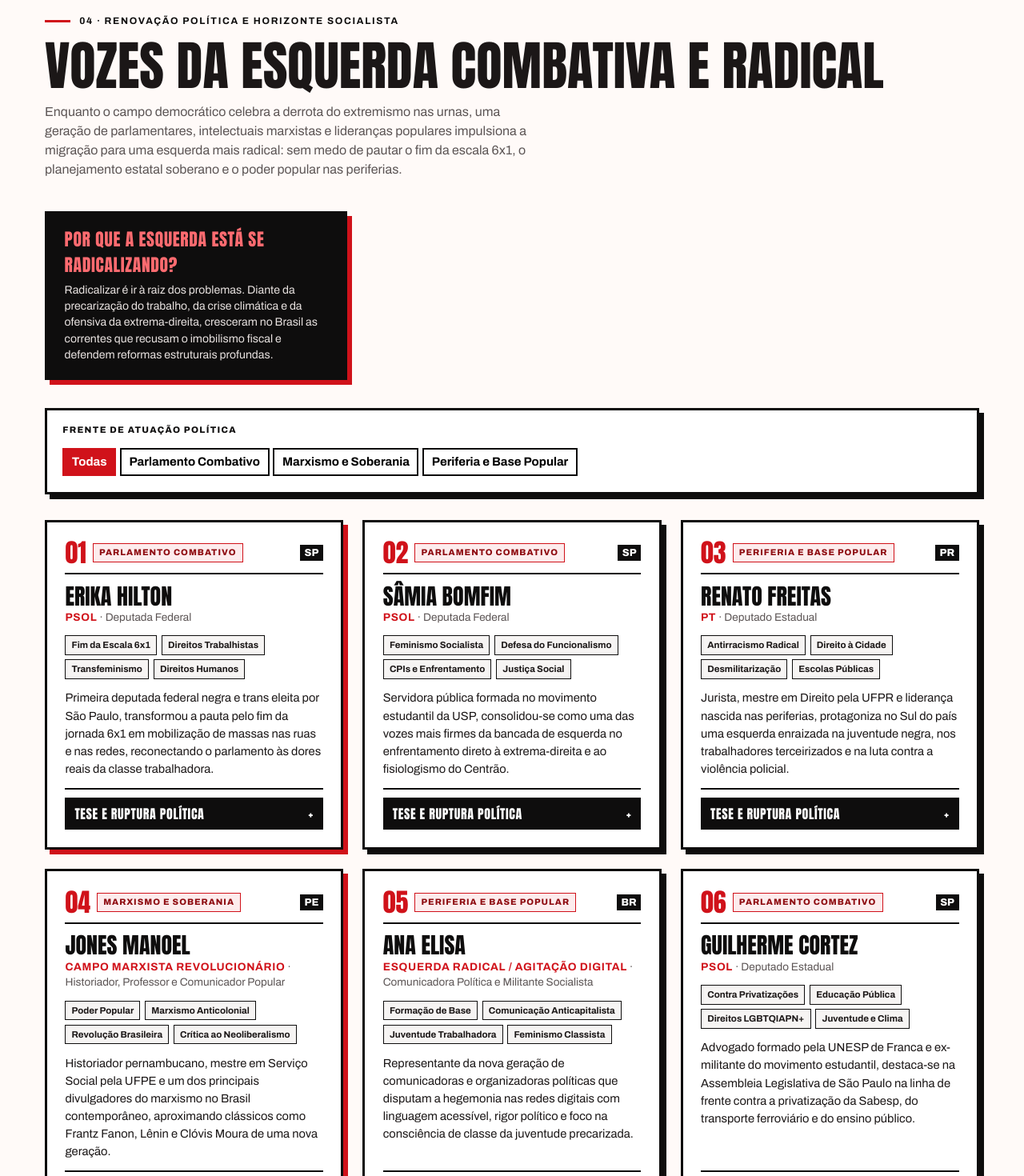
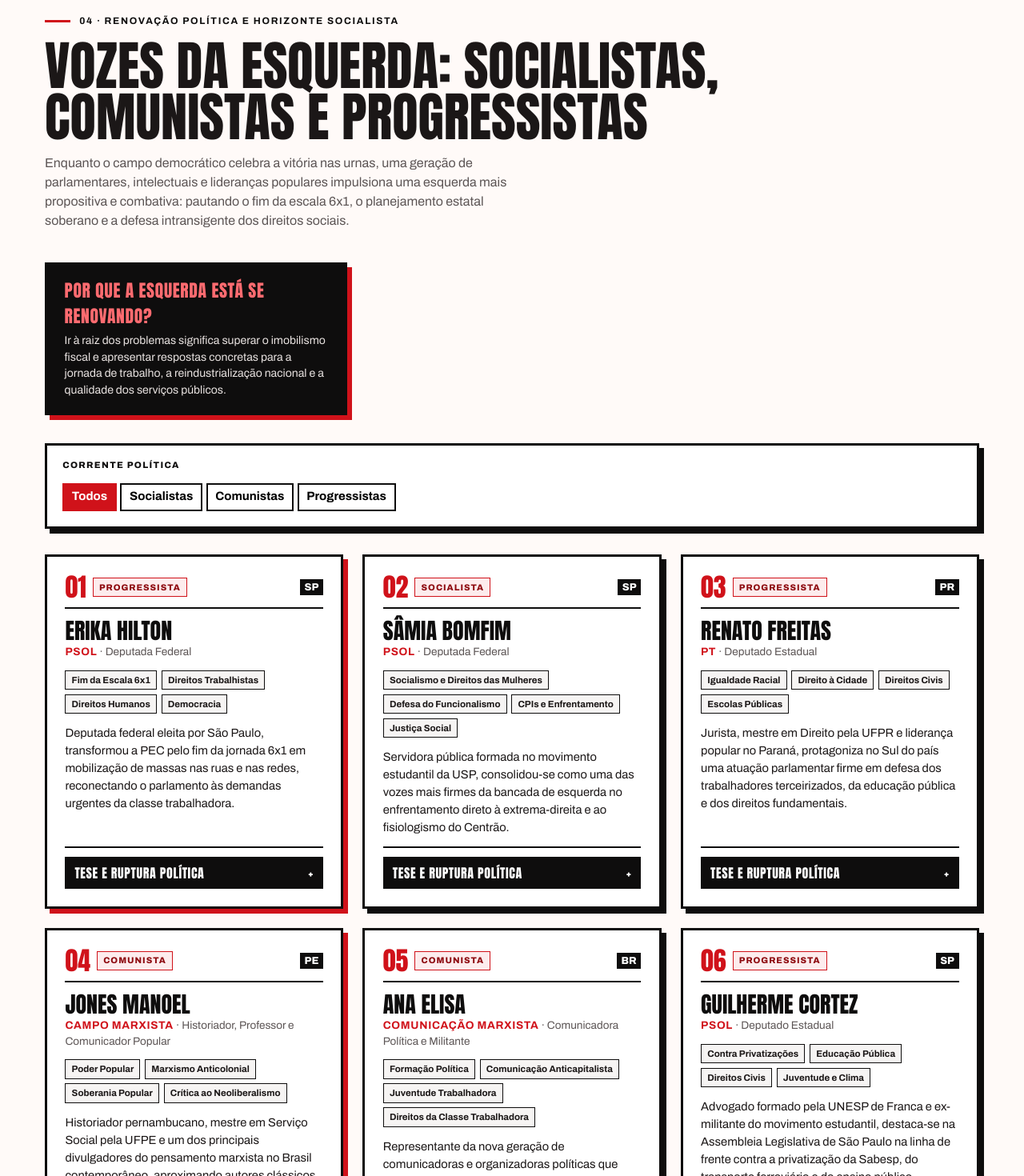
Before and after one commit to jvalb/VoVira, a Next.js app in the folder web/: page / in a window 1280 px wide. Shown: the part 8520-9990 px from the top of the page at 80% size. Built offline with nearby package versions, Linux system fonts and the light colour scheme.

Commit message:
fix(mapa,esquerda): corrigir alinhamento da busca no mapa e classificar perfis em socialistas, comunistas e progressistas

```diff
--- a/web/app/globals.css
+++ b/web/app/globals.css
@@ -168,7 +168,8 @@ select, input[type="search"] { font: inherit; padding: .4rem .5rem; border: 1px
 .rodape-mapa { margin: 0; }
 
 /* busca */
-.busca { position: relative; min-width: 240px; flex: 0 1 320px; }
+.busca { position: relative; min-width: 240px; width: 100%; }
+.campo .busca { flex: none; width: 280px; }
 .busca input { width: 100%; }
 .busca-lista { position: absolute; z-index: 20; top: 100%; left: 0; right: 0; margin: 2px 0 0; padding: 0; list-style: none; background: #fff; border: 1px solid var(--borda); border-radius: 6px; box-shadow: 0 6px 18px rgba(0,0,0,.15); }
 .busca-lista button { width: 100%; text-align: left; border: 0; background: none; padding: .45rem .6rem; font: inherit; cursor: pointer; }
--- a/web/components/EsquerdaRadical.tsx
+++ b/web/components/EsquerdaRadical.tsx
@@ -2,7 +2,7 @@
 
 import { useState } from "react";
 
-export type FrenteEsquerda = "Parlamento Combativo" | "Marxismo e Soberania" | "Periferia e Base Popular";
+export type VertenteEsquerda = "Socialista" | "Comunista" | "Progressista";
 
 export interface PerfilEsquerda {
   id: string;
@@ -11,17 +11,17 @@ export interface PerfilEsquerda {
   cargo: string;
   partidoOuOrganizacao: string;
   uf: string;
-  frente: FrenteEsquerda;
+  vertente: VertenteEsquerda;
   bandeiras: string[];
   sintese: string;
   guinadaRadical: string;
 }
 
-const FRENTES: Array<"Todas" | FrenteEsquerda> = [
-  "Todas",
-  "Parlamento Combativo",
-  "Marxismo e Soberania",
-  "Periferia e Base Popular",
+const VERTENTES: Array<{ filtro: "Todas" | VertenteEsquerda; rotulo: string }> = [
+  { filtro: "Todas", rotulo: "Todos" },
+  { filtro: "Socialista", rotulo: "Socialistas" },
+  { filtro: "Comunista", rotulo: "Comunistas" },
+  { filtro: "Progressista", rotulo: "Progressistas" },
 ];
 
 const PERFIS: PerfilEsquerda[] = [
@@ -32,10 +32,10 @@ const PERFIS: PerfilEsquerda[] = [
     cargo: "Deputada Federal",
     partidoOuOrganizacao: "PSOL",
     uf: "SP",
-    frente: "Parlamento Combativo",
-    bandeiras: ["Fim da Escala 6x1", "Direitos Trabalhistas", "Transfeminismo", "Direitos Humanos"],
+    vertente: "Progressista",
+    bandeiras: ["Fim da Escala 6x1", "Direitos Trabalhistas", "Direitos Humanos", "Democracia"],
     sintese:
-      "Primeira deputada federal negra e trans eleita por São Paulo, transformou a pauta pelo fim da jornada 6x1 em mobilização de massas nas ruas e nas redes, reconectando o parlamento às dores reais da classe trabalhadora.",
+      "Deputada federal eleita por São Paulo, transformou a PEC pelo fim da jornada 6x1 em mobilização de massas nas ruas e nas redes, reconectando o parlamento às demandas urgentes da classe trabalhadora.",
     guinadaRadical:
       "Rompe com a postura meramente defensiva ao pautar diretamente a redução da jornada de trabalho sem redução salarial, enfrentando o lobby patronal e recolocando o tempo de vida do trabalhador no centro da luta política.",
   },
@@ -46,12 +46,12 @@ const PERFIS: PerfilEsquerda[] = [
     cargo: "Deputada Federal",
     partidoOuOrganizacao: "PSOL",
     uf: "SP",
-    frente: "Parlamento Combativo",
-    bandeiras: ["Feminismo Socialista", "Defesa do Funcionalismo", "CPIs e Enfrentamento", "Justiça Social"],
+    vertente: "Socialista",
+    bandeiras: ["Socialismo e Direitos das Mulheres", "Defesa do Funcionalismo", "CPIs e Enfrentamento", "Justiça Social"],
     sintese:
       "Servidora pública formada no movimento estudantil da USP, consolidou-se como uma das vozes mais firmes da bancada de esquerda no enfrentamento direto à extrema-direita e ao fisiologismo do Centrão.",
     guinadaRadical:
-      "Defende a independência política das lutas populares frente aos limites do presidencialismo de coalizão, articulando greves, movimentos feministas e oposição sem concessões a privatizações e tetos de gastos.",
+      "Defende a independência política das lutas populares frente aos limites do presidencialismo de coalizão, articulando greves, movimentos sociais e oposição sem concessões a privatizações e tetos de gastos.",
   },
   {
     id: "renato-freitas",
@@ -60,40 +60,40 @@ const PERFIS: PerfilEsquerda[] = [
     cargo: "Deputado Estadual",
     partidoOuOrganizacao: "PT",
     uf: "PR",
-    frente: "Periferia e Base Popular",
-    bandeiras: ["Antirracismo Radical", "Direito à Cidade", "Desmilitarização", "Escolas Públicas"],
+    vertente: "Progressista",
+    bandeiras: ["Igualdade Racial", "Direito à Cidade", "Direitos Civis", "Escolas Públicas"],
     sintese:
-      "Jurista, mestre em Direito pela UFPR e liderança nascida nas periferias, protagoniza no Sul do país uma esquerda enraizada na juventude negra, nos trabalhadores terceirizados e na luta contra a violência policial.",
+      "Jurista, mestre em Direito pela UFPR e liderança popular no Paraná, protagoniza no Sul do país uma atuação parlamentar firme em defesa dos trabalhadores terceirizados, da educação pública e dos direitos fundamentais.",
     guinadaRadical:
-      "Tensiona as estruturas conservadoras dentro e fora do parlamento paranaense, recusando a domesticação institucional e unindo formação jurídica crítica à ação direta ao lado de movimentos de bairro e estudantes.",
+      "Tensiona as estruturas conservadoras dentro e fora do parlamento paranaense, recusando a domesticação institucional e unindo formação jurídica crítica à mobilização ao lado de trabalhadores e estudantes.",
   },
   {
     id: "jones-manoel",
     num: "04",
     nome: "Jones Manoel",
     cargo: "Historiador, Professor e Comunicador Popular",
-    partidoOuOrganizacao: "Campo Marxista Revolucionário",
+    partidoOuOrganizacao: "Campo Marxista",
     uf: "PE",
-    frente: "Marxismo e Soberania",
-    bandeiras: ["Poder Popular", "Marxismo Anticolonial", "Revolução Brasileira", "Crítica ao Neoliberalismo"],
+    vertente: "Comunista",
+    bandeiras: ["Poder Popular", "Marxismo Anticolonial", "Soberania Popular", "Crítica ao Neoliberalismo"],
     sintese:
-      "Historiador pernambucano, mestre em Serviço Social pela UFPE e um dos principais divulgadores do marxismo no Brasil contemporâneo, aproximando clássicos como Frantz Fanon, Lênin e Clóvis Moura de uma nova geração.",
+      "Historiador pernambucano, mestre em Serviço Social pela UFPE e um dos principais divulgadores do pensamento marxista no Brasil contemporâneo, aproximando autores clássicos como Frantz Fanon, Lênin e Clóvis Moura de uma nova geração.",
     guinadaRadical:
-      "Formula uma crítica contundente aos limites da conciliação de classes e do arcabouço fiscal, defendendo que a esquerda retome o trabalho de base, a horizonte socialista e a ruptura com a dependência econômica.",
+      "Formula uma crítica contundente aos limites da conciliação de classes e do arcabouço fiscal, defendendo que a esquerda retome o trabalho de base, o horizonte socialista e a ruptura com a dependência econômica.",
   },
   {
     id: "ana-elisa",
     num: "05",
     nome: "Ana Elisa",
-    cargo: "Comunicadora Política e Militante Socialista",
-    partidoOuOrganizacao: "Esquerda Radical / Agitação Digital",
+    cargo: "Comunicadora Política e Militante",
+    partidoOuOrganizacao: "Comunicação Marxista",
     uf: "BR",
-    frente: "Periferia e Base Popular",
-    bandeiras: ["Formação de Base", "Comunicação Anticapitalista", "Juventude Trabalhadora", "Feminismo Classista"],
+    vertente: "Comunista",
+    bandeiras: ["Formação Política", "Comunicação Anticapitalista", "Juventude Trabalhadora", "Direitos da Classe Trabalhadora"],
     sintese:
-      "Representante da nova geração de comunicadoras e organizadoras políticas que disputam a hegemonia nas redes digitais com linguagem acessível, rigor político e foco na consciência de classe da juventude precarizada.",
+      "Representante da nova geração de comunicadoras e organizadoras políticas que disputam a hegemonia nas redes digitais com linguagem acessível, rigor teórico e foco na consciência de classe da juventude trabalhadora.",
     guinadaRadical:
-      "Traduz debates estruturais sobre mais-valia, precarização do trabalho e imperialismo para o cotidiano de jovens estudantes e trabalhadores, rompendo a hegemonia da direita nos espaços digitais.",
+      "Traduz debates estruturais sobre mais-valia, precarização do trabalho e soberania para o cotidiano de jovens estudantes e trabalhadores, rompendo a hegemonia conservadora nos espaços digitais.",
   },
   {
     id: "guilherme-cortez",
@@ -102,26 +102,26 @@ const PERFIS: PerfilEsquerda[] = [
     cargo: "Deputado Estadual",
     partidoOuOrganizacao: "PSOL",
     uf: "SP",
-    frente: "Parlamento Combativo",
-    bandeiras: ["Contra Privatizações", "Educação Pública", "Direitos LGBTQIAPN+", "Juventude e Clima"],
+    vertente: "Progressista",
+    bandeiras: ["Contra Privatizações", "Educação Pública", "Direitos Civis", "Juventude e Clima"],
     sintese:
       "Advogado formado pela UNESP de Franca e ex-militante do movimento estudantil, destaca-se na Assembleia Legislativa de São Paulo na linha de frente contra a privatização da Sabesp, do transporte ferroviário e do ensino público.",
     guinadaRadical:
-      "Combina obstrução parlamentar combativa com mobilização de sindicatos e estudantes, defendendo o controle público sobre setores estratégicos como água, energia e educação.",
+      "Combina obstrução parlamentar combativa com mobilização de sindicatos e estudantes, defendendo o controle público sobre setores estratégicos como saneamento, energia e educação.",
   },
   {
     id: "elias-jabbour",
     num: "07",
     nome: "Elias Jabbour",
     cargo: "Economista Político e Professor da UERJ",
-    partidoOuOrganizacao: "Pensamento Estratégico / PCdoB",
+    partidoOuOrganizacao: "PCdoB",
     uf: "RJ",
-    frente: "Marxismo e Soberania",
+    vertente: "Comunista",
     bandeiras: ["Nova Economia do Projetamento", "Soberania Nacional", "Reindustrialização", "Sul Global e BRICS"],
     sintese:
       "Professor associado da UERJ e vencedor do Special Book Award of China, é uma das principais referências teóricas no debate sobre planejamento estatal, reindustrialização soberana e multipolaridade.",
     guinadaRadical:
-      "Desmonta os dogmas da austeridade fiscal e do Banco Central 'independente', propondo um Estado planejador capaz de coordenar grandes projetos de infraestrutura, ciência de ponta e pleno emprego.",
+      "Desmonta os dogmas da austeridade fiscal e do Banco Central dito independente, propondo um Estado planejador capaz de coordenar grandes projetos de infraestrutura, ciência de ponta e pleno emprego.",
   },
   {
     id: "glauber-braga",
@@ -130,12 +130,12 @@ const PERFIS: PerfilEsquerda[] = [
     cargo: "Deputado Federal",
     partidoOuOrganizacao: "PSOL",
     uf: "RJ",
-    frente: "Parlamento Combativo",
+    vertente: "Socialista",
     bandeiras: ["Enfrentamento ao Orçamento Secreto", "Petrobras 100% Estatal", "Soberania Energética", "Poder Popular"],
     sintese:
       "Conhecido pela intransigência na defesa dos bens públicos e pela denúncia aberta das emendas impositivas e da privatização de estatais estratégicas no Congresso Nacional.",
     guinadaRadical:
-      "Recusa acordos de bastidores e defende que o mandato parlamentar funcione como megafone das greves e ocupações populares contra o sequestro do orçamento público pelo fisiologismo.",
+      "Recusa acordos de bastidores e defende que o mandato parlamentar funcione como instrumento direto das greves e mobilizações populares contra o sequestro do orçamento público pelo fisiologismo.",
   },
   {
     id: "leo-pericles",
@@ -144,20 +144,20 @@ const PERFIS: PerfilEsquerda[] = [
     cargo: "Presidente Nacional da Unidade Popular",
     partidoOuOrganizacao: "UP",
     uf: "MG",
-    frente: "Periferia e Base Popular",
-    bandeiras: ["Moradia Popular (MLB)", "Socialismo Revolucionário", "Organização nos Bairros", "Auditoria da Dívida"],
+    vertente: "Socialista",
+    bandeiras: ["Reforma Urbana (MLB)", "Socialismo Popular", "Trabalho de Base", "Auditoria da Dívida"],
     sintese:
-      "Morador da ocupação Eliana Silva no Barreiro (Belo Horizonte) e dirigente do Movimento de Luta nos Bairros, Vilas e Favelas (MLB), constrói o partido mais jovem da esquerda revolucionária brasileira a partir das ocupações urbanas.",
+      "Dirigente nacional da Unidade Popular pelo Socialismo (UP) e do Movimento de Luta nos Bairros, Vilas e Favelas (MLB), constrói uma atuação política enraizada nos movimentos por moradia e transporte público.",
     guinadaRadical:
-      "Coloca a auto-organização das favelas, ocupações e periferias como motor de transformação estrutural, defendendo a superação do capitalismo e o poder popular direto.",
+      "Coloca a organização de base nos bairros trabalhadores como motor de transformação estrutural, defendendo a superação das desigualdades e o fortalecimento do poder popular.",
   },
 ];
 
 export default function EsquerdaRadical() {
-  const [frente, setFrente] = useState<"Todas" | FrenteEsquerda>("Todas");
+  const [vertente, setVertente] = useState<"Todas" | VertenteEsquerda>("Todas");
   const [expandido, setExpandido] = useState<Record<string, boolean>>({});
 
-  const visiveis = PERFIS.filter((p) => frente === "Todas" || p.frente === frente);
+  const visiveis = PERFIS.filter((p) => vertente === "Todas" || p.vertente === vertente);
 
   const toggleExpandido = (id: string) => {
     setExpandido((prev) => ({ ...prev, [id]: !prev[id] }));
@@ -168,32 +168,32 @@ export default function EsquerdaRadical() {
       <div className="secao-cab">
         <div>
           <p className="eyebrow eyebrow-esc">04 · Renovação Política e Horizonte Socialista</p>
-          <h2 id="esquerda-titulo">Vozes da esquerda combativa e radical</h2>
+          <h2 id="esquerda-titulo">Vozes da esquerda: socialistas, comunistas e progressistas</h2>
           <p className="secao-sub">
-            Enquanto o campo democrático celebra a derrota do extremismo nas urnas, uma geração de parlamentares, intelectuais marxistas e lideranças populares impulsiona a migração para uma esquerda mais radical: sem medo de pautar o fim da escala 6x1, o planejamento estatal soberano e o poder popular nas periferias.
+            Enquanto o campo democrático celebra a vitória nas urnas, uma geração de parlamentares, intelectuais e lideranças populares impulsiona uma esquerda mais propositiva e combativa: pautando o fim da escala 6x1, o planejamento estatal soberano e a defesa intransigente dos direitos sociais.
           </p>
         </div>
 
         <div className="manifesto-radical">
-          <strong>Por que a esquerda está se radicalizando?</strong>
+          <strong>Por que a esquerda está se renovando?</strong>
           <p>
-            Radicalizar é ir à raiz dos problemas. Diante da precarização do trabalho, da crise climática e da ofensiva da extrema-direita, cresceram no Brasil as correntes que recusam o imobilismo fiscal e defendem reformas estruturais profundas.
+            Ir à raiz dos problemas significa superar o imobilismo fiscal e apresentar respostas concretas para a jornada de trabalho, a reindustrialização nacional e a qualidade dos serviços públicos.
           </p>
         </div>
       </div>
 
-      <div className="filtros-barra" role="region" aria-label="Filtrar por frente de atuação">
+      <div className="filtros-barra" role="region" aria-label="Filtrar por corrente política">
         <div className="filtro-grupo">
-          <span className="filtro-rotulo">Frente de atuação política</span>
+          <span className="filtro-rotulo">Corrente política</span>
           <div className="seletor">
-            {FRENTES.map((f) => (
+            {VERTENTES.map((v) => (
               <button
-                key={f}
+                key={v.filtro}
                 type="button"
-                aria-pressed={frente === f}
-                onClick={() => setFrente(f)}
+                aria-pressed={vertente === v.filtro}
+                onClick={() => setVertente(v.filtro)}
               >
-                {f}
+                {v.rotulo}
               </button>
             ))}
           </div>
@@ -207,7 +207,7 @@ export default function EsquerdaRadical() {
             <li key={p.id} className="esquerda-card">
               <div className="ec-topo">
                 <span className="ec-num">{p.num}</span>
-                <span className="ec-frente">{p.frente}</span>
+                <span className="ec-frente">{p.vertente}</span>
                 <span className="uf">{p.uf}</span>
               </div>
 
```
Also changed, not shown: web/components/Busca.tsx (+9 -6 lines).
